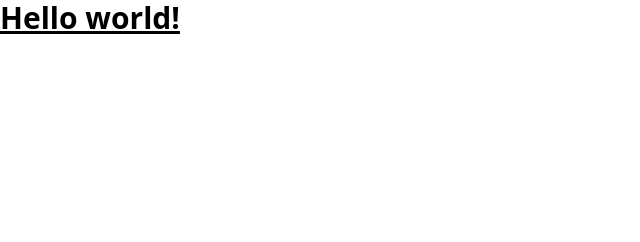
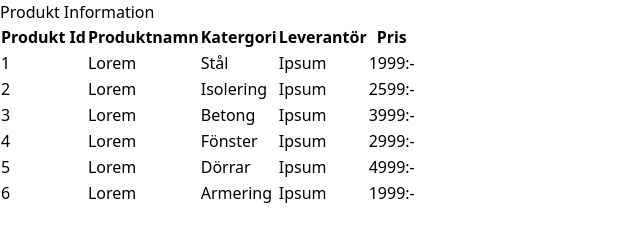
Before and after one commit to RozlinA/Table-TailwindCSS, a website built with Vite: page index.html in a window 1280 px wide. Shown: the whole page, without its empty margins (0-640 px from the left). Built offline with nearby package versions, Linux system fonts and the light colour scheme.

Commit message:
Added basic table

```diff
--- a/index.html
+++ b/index.html
@@ -8,9 +8,63 @@
   </head>
   <body>
     <div id="app">
-      <h1 class="text-3xl font-bold underline">
-        Hello world!
-  </h1>
+      <h2>Produkt Information</h2>
+
+      <table>
+        <thead>
+          <tr>
+            <th>Produkt Id</th>
+            <th>Produktnamn</th>
+            <th>Katergori</th>
+            <th>Leverantör</th>
+            <th>Pris</th>
+          </tr>
+        </thead>
+        <tbody>
+          <tr>
+            <td>1</td>
+            <td>Lorem</td>
+            <td>Stål</td>
+            <td>Ipsum</td>
+            <td>1999:-</td>
+          </tr>
+          <tr>
+            <td>2</td>
+            <td>Lorem</td>
+            <td>Isolering</td>
+            <td>Ipsum</td>
+            <td>2599:-</td>
+          </tr>
+          <tr>
+            <td>3</td>
+            <td>Lorem</td>
+            <td>Betong</td>
+            <td>Ipsum</td>
+            <td>3999:-</td>
+          </tr>
+          <tr>
+            <td>4</td>
+            <td>Lorem</td>
+            <td>Fönster</td>
+            <td>Ipsum</td>
+            <td>2999:-</td>
+          </tr>
+          <tr>
+            <td>5</td>
+            <td>Lorem</td>
+            <td>Dörrar</td>
+            <td>Ipsum</td>
+            <td>4999:-</td>
+          </tr>
+          <tr>
+            <td>6</td>
+            <td>Lorem</td>
+            <td>Armering</td>
+            <td>Ipsum</td>
+            <td>1999:-</td>
+          </tr>
+        </tbody>
+      </table>
     </div>
     <script type="module" src="/main.js"></script>
   </body>
```
